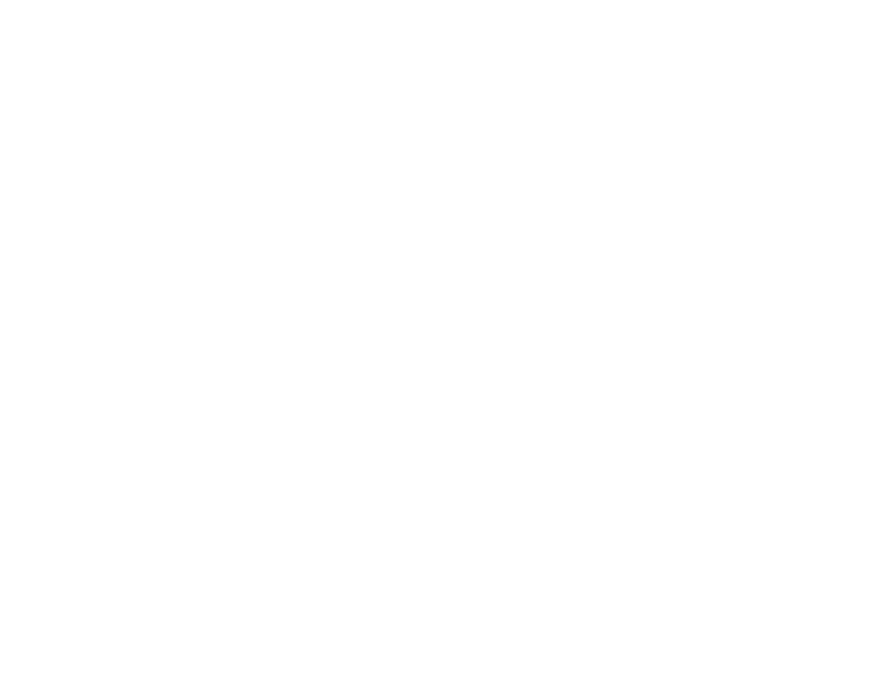
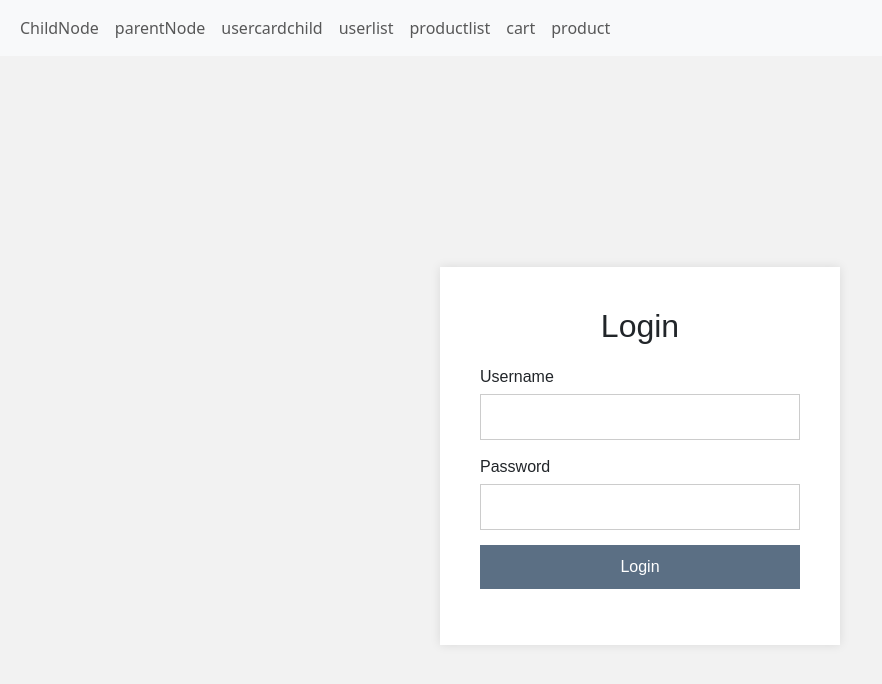
Before and after one commit to rama707708/angular-learning, an Angular app: page /login in a window 1280 px wide. Before the commit this address led to /. Shown: the top 684 px of the page, without its empty margins (0-882 px from the left). Built offline with nearby package versions, Linux system fonts and the light colour scheme.

Commit message:
login checkin

```diff
--- /dev/null
+++ b/src/app/login/login.component.css
@@ -0,0 +1,61 @@
+body {
+    font-family: Arial, sans-serif;
+    background-color: #f2f2f2;
+    display: flex;
+    height: 100vh;
+    justify-content: center;
+    align-items: center;
+    margin: 0;
+  }
+
+  .login-container {
+    background-color: white;
+    padding: 40px;
+    border-radius: 10px;
+    box-shadow: 0 0 10px rgba(0, 0, 0, 0.1);
+    width: 400px;
+    position: relative; /* Important for z-index to work */
+    z-index: 10; /* Set a higher value as needed */
+    border-radius: unset;
+  }
+
+  .login-container h2 {
+    text-align: center;
+    margin-bottom: 20px;
+
+  }
+
+  .form-group {
+    margin-bottom: 15px;
+  }
+
+  .form-group label {
+    display: block;
+    margin-bottom: 5px;
+  }
+
+  .form-group input {
+    width: 100%;
+    padding: 10px;
+    box-sizing: border-box;
+    border: 1px solid #ccc;
+    border-radius: 0px;
+  }
+
+  .login-button {
+    width: 100%;
+    padding: 10px;
+    background-color: #5b6f84;
+    color: white;
+    border: none;
+    border-radius: 0px;
+    cursor: pointer;
+    font-size: 16px;
+  }
+
+  .login-button:hover {
+    background-color: #45a049;
+  }
+  #errormes{
+    color:rgb(176, 8, 8);
+  }
--- /dev/null
+++ b/src/app/login/login.component.html
@@ -0,0 +1,16 @@
+<body>
+<div class="login-container">
+    <h2>Login</h2>
+
+      <div class="form-group">
+        <label for="username">Username</label>
+        <input type="text" id="username" name="username" [(ngModel)]="username"required />
+      </div>
+      <div class="form-group">
+        <label for="password">Password</label>
+        <input type="password" id="password" name="password" [(ngModel)]="password" required />
+      </div>
+      <button type="submit" class="login-button" (click)="login()">Login</button>
+    <p id="errormes"></p>
+  </div>
+</body>
--- /dev/null
+++ b/src/app/login/login.component.ts
@@ -0,0 +1,45 @@
+import { CommonModule } from '@angular/common';
+import { Component } from '@angular/core';
+import { FormsModule } from '@angular/forms';
+import { Router, RouterModule } from '@angular/router';
+import { UserService } from '../services/user.service';
+
+@Component({
+  selector: 'app-login',
+  standalone: true,
+  imports: [CommonModule,FormsModule,RouterModule],
+  templateUrl: './login.component.html',
+  styleUrl: './login.component.css'
+})
+export class LoginComponent {
+// Suggested code may be subject to a license. Learn more: ~LicenseLog:2937843102.
+  constructor(private userService:UserService, private router: Router){}
+  username:string='';
+  password:string='';
+
+
+  login(){
+this.userService.getUser(this.username,this.password).subscribe((res:any)=>
+    {
+console.log(res)
+if(res){
+  const user=JSON.stringify(res);
+  console.log(user);
+  sessionStorage.setItem('userinfo',user);
+  this.router.navigate(['/productlist']);
+
+}
+
+    },
+    (error) => {
+      if (error) {
+        console.error('Login failed', error);
+        const errorid=document.getElementById('errormes');
+        if (errorid) {
+          errorid.innerHTML = 'Login failed. Please check your credentials!';
+        }
+
+  }
+});
+}
+}
--- a/src/app/product/product.component.ts
+++ b/src/app/product/product.component.ts
@@ -20,10 +20,7 @@
 constructor(private productService:productservice, private userservice:UserService) {}
 
   ngOnInit() {
-   this.userservice.getUser().subscribe(
-    (res:any) => console.log('Login successful:', res),
-    (err:any) => console.error('Login failed:', err)
-  );
+
 
 
   this.productService.product$.subscribe(products => {
--- a/src/app/services/user.service.ts
+++ b/src/app/services/user.service.ts
@@ -7,14 +7,16 @@
 })
 export class UserService {
 
+
   constructor(private http: HttpClient) {
 
   }
-  getUser()
+// Suggested code may be subject to a license. Learn more: ~LicenseLog:1524749763.
+  getUser(username:string,password:string)
   {
     const body = {
-      username: 'emilys',
-      password: 'emilyspass'
+      username: username,
+      password: password
     };
     return this.http.post('https://dummyjson.com/auth/login', body, {
       headers: new HttpHeaders({ 'Content-Type': 'application/json' }),
```
Also changed, not shown: src/app/app.routes.ts (+10 -0 lines), 1 other file (tests, documents, lock files or other folders).
